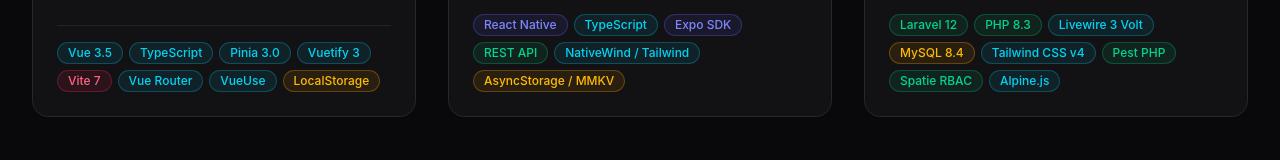
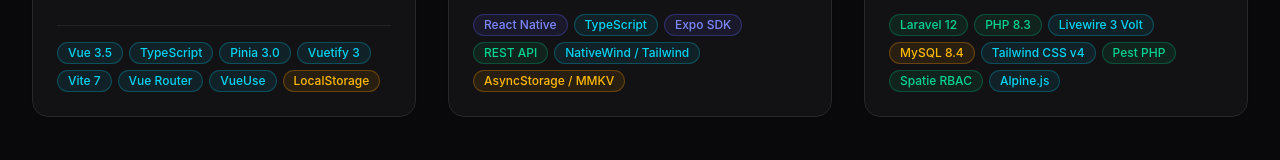
Before and after one commit to Nano-DevCode/Portafolio-Personal, a React (Vite) app: page / in a window 1280 px wide. Shown: the part 2974-3134 px from the top of the page. Built offline with nearby package versions, Linux system fonts and the light colour scheme.

Commit message:
fix: reclassify Vite 7 tag under frontend category in Vue project
- Change Vite 7 tag category from devops to frontend in vue-3-ecommerce
- Ensure no false devops filter tag is generated for the Vue SPA project

```diff
--- a/src/data/projects.ts
+++ b/src/data/projects.ts
@@ -25,7 +25,7 @@
       { name: 'TypeScript', category: 'frontend' },
       { name: 'Pinia 3.0', category: 'frontend' },
       { name: 'Vuetify 3', category: 'frontend' },
-      { name: 'Vite 7', category: 'devops' },
+      { name: 'Vite 7', category: 'frontend' },
       { name: 'Vue Router', category: 'frontend' },
       { name: 'VueUse', category: 'frontend' },
       { name: 'LocalStorage', category: 'database' }
```
